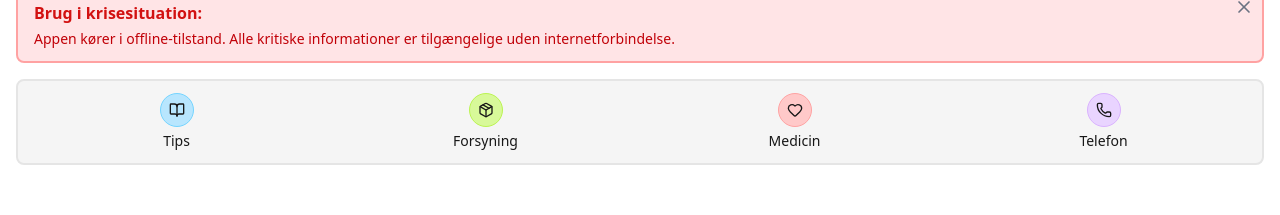
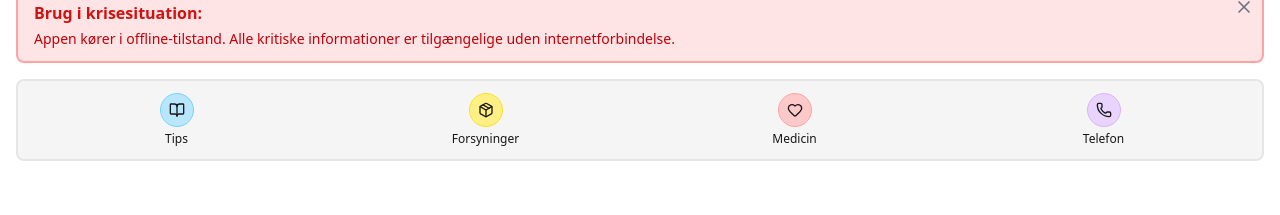
Before and after one commit to philipmunster/sikker-danmark, a Next.js app: page / in a window 1280 px wide. Shown: the part 113-328 px from the top of the page. Built offline with nearby package versions, Linux system fonts and the light colour scheme.

Commit message:
add NavItems and fix Link

```diff
--- a/package.json
+++ b/package.json
@@ -9,6 +9,7 @@
     "lint": "eslint"
   },
   "dependencies": {
+    "clsx": "^2.1.1",
     "lucide-react": "^0.541.0",
     "next": "15.5.0",
     "react": "19.1.0",
--- /dev/null
+++ b/src/app/components/NavItem.tsx
@@ -0,0 +1,34 @@
+import Link from 'next/link'
+import clsx from 'clsx'
+import { LucideIcon } from 'lucide-react'
+
+type NavItemProps = {
+    href: string
+    isActive: boolean
+    Icon: LucideIcon
+    color: string
+    children: React.ReactNode
+}
+
+export default function NavItem({ href, isActive, Icon, color, children }: NavItemProps) {
+
+    const wrapperClassNames = clsx({
+        'flex flex-col items-center gap-1 cursor-pointer w-1/4 py-2 rounded-lg hover:bg-white hover:shadow-md  hover:rounded-lg': true,
+        'bg-white shadow-md': isActive
+    })
+
+    const iconBgClassNames = clsx({
+        'rounded-full p-2': true,
+        'bg-sky-200 border border-sky-300': color === 'blue',
+        'bg-yellow-200 border border-yellow-300': color === 'yellow',
+        'bg-red-200 border border-red-300': color === 'red',
+        'bg-purple-200 border border-purple-300': color === 'purple',
+    })
+
+    return (
+        <Link href={href} className={wrapperClassNames}>
+            <div className={iconBgClassNames}><Icon className='h-4 w-4'/></div>
+            <li>{children}</li>
+        </Link>
+    )
+}
--- a/src/app/components/Navigation.tsx
+++ b/src/app/components/Navigation.tsx
@@ -3,6 +3,7 @@
 import { BookOpen, Package, Heart, Phone } from 'lucide-react'
 import Link from 'next/link'
 import { usePathname } from 'next/navigation'
+import NavItem from '@/app/components/NavItem'
 
 export default function Navigation() {
     const pathname = usePathname()
@@ -17,32 +18,20 @@ export default function Navigation() {
             <ul className="
             flex justify-around items-center p-1
             bg-neutral-100 m-4 rounded-lg border-2 border-neutral-200
-            text-sm
+            text-xs
             ">
-                <div className={'flex flex-col items-center gap-1 cursor-pointer w-1/4 py-2 rounded-lg hover:bg-white hover:shadow-md  hover:rounded-lg'
-                    + ' ' + tipsActiveStyles
-                }>
-                    <div className='bg-sky-200 border border-sky-300 p-2 rounded-full'><BookOpen className='h-4 w-4'/></div>
-                    <li><Link href='/tips'>Tips</Link></li>
-                </div>
-                <div className={'flex flex-col items-center gap-1 cursor-pointer w-1/4 py-2 rounded-lg hover:bg-white hover:shadow-md hover:rounded-lg'
-                    + ' ' + suppliesActiveStyles
-                }>
-                    <div className='bg-lime-200 border border-lime-300 p-2 rounded-full'><Package className='h-4 w-4'/></div>
-                    <li><Link href='/supplies'>Forsyning</Link></li>
-                </div>
-                <div className={'flex flex-col items-center gap-1 cursor-pointer w-1/4 py-2 rounded-lg hover:bg-white hover:shadow-md hover:rounded-lg'
-                    + ' ' + medicinActiveStyles
-                }>
-                    <div className='bg-red-200 border border-red-300 p-2 rounded-full'><Heart className='h-4 w-4'/></div>
-                    <li><Link href='/medicin'>Medicin</Link></li>
-                </div>
-                <div className={'flex flex-col items-center gap-1 cursor-pointer w-1/4 py-2 rounded-lg hover:bg-white hover:shadow-md hover:rounded-lg'
-                    + ' ' + phoneActiveStyles
-                }>
-                    <div className='bg-purple-200 border border-purple-300 p-2 rounded-full'><Phone className='h-4 w-4'/></div>
-                    <li><Link href='/phone'>Telefon</Link></li>
-                </div>
+                <NavItem href='/tips' isActive={pathname === '/tips'} Icon={BookOpen} color='blue'>
+                    Tips
+                </NavItem>
+                <NavItem href='/supplies' isActive={pathname === '/supplies'} Icon={Package} color='yellow'>
+                    Forsyninger
+                </NavItem>
+                <NavItem href='/medicin' isActive={pathname === '/medicin'} Icon={Heart} color='red'>
+                    Medicin
+                </NavItem>
+                <NavItem href='/phone' isActive={pathname === '/phone'} Icon={Phone} color='purple'>
+                    Telefon
+                </NavItem>
             </ul>
         </nav>
     )
```
Also changed, not shown: 1 other file (tests, documents, lock files or other folders).
